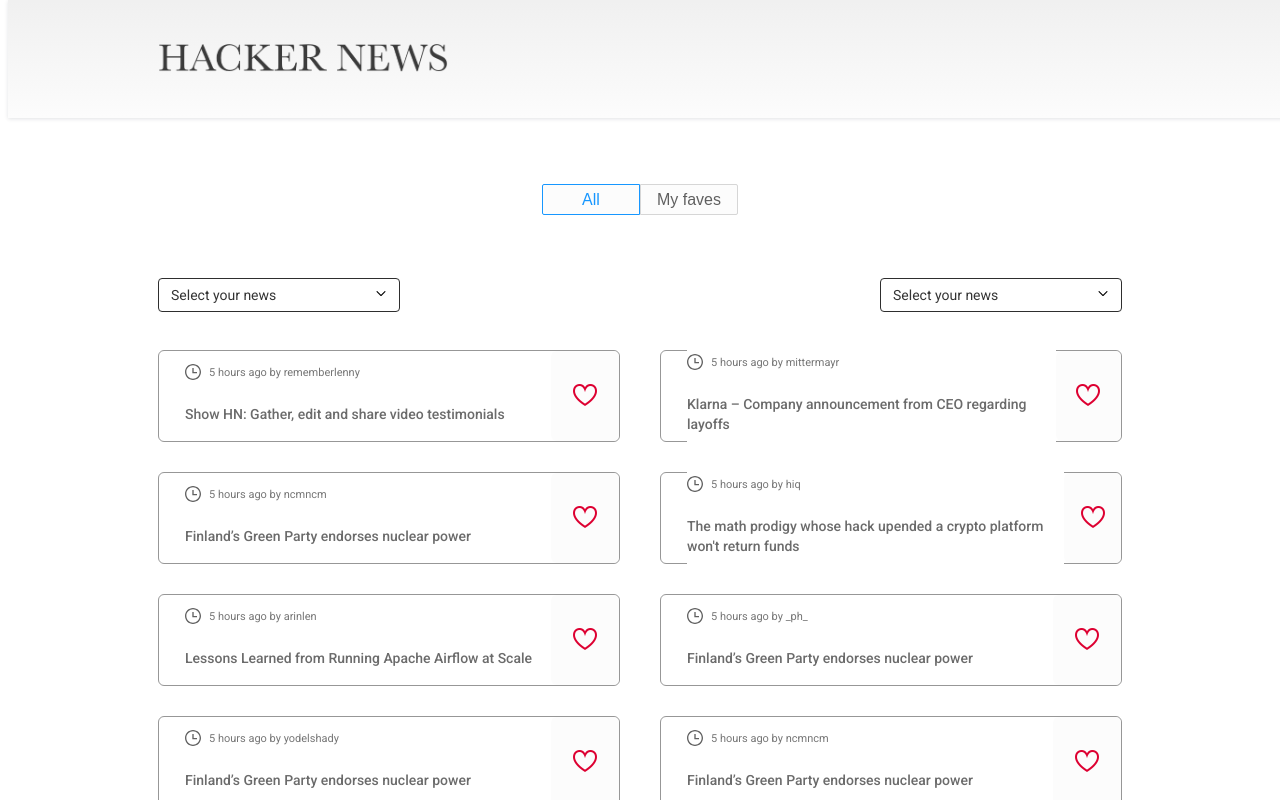
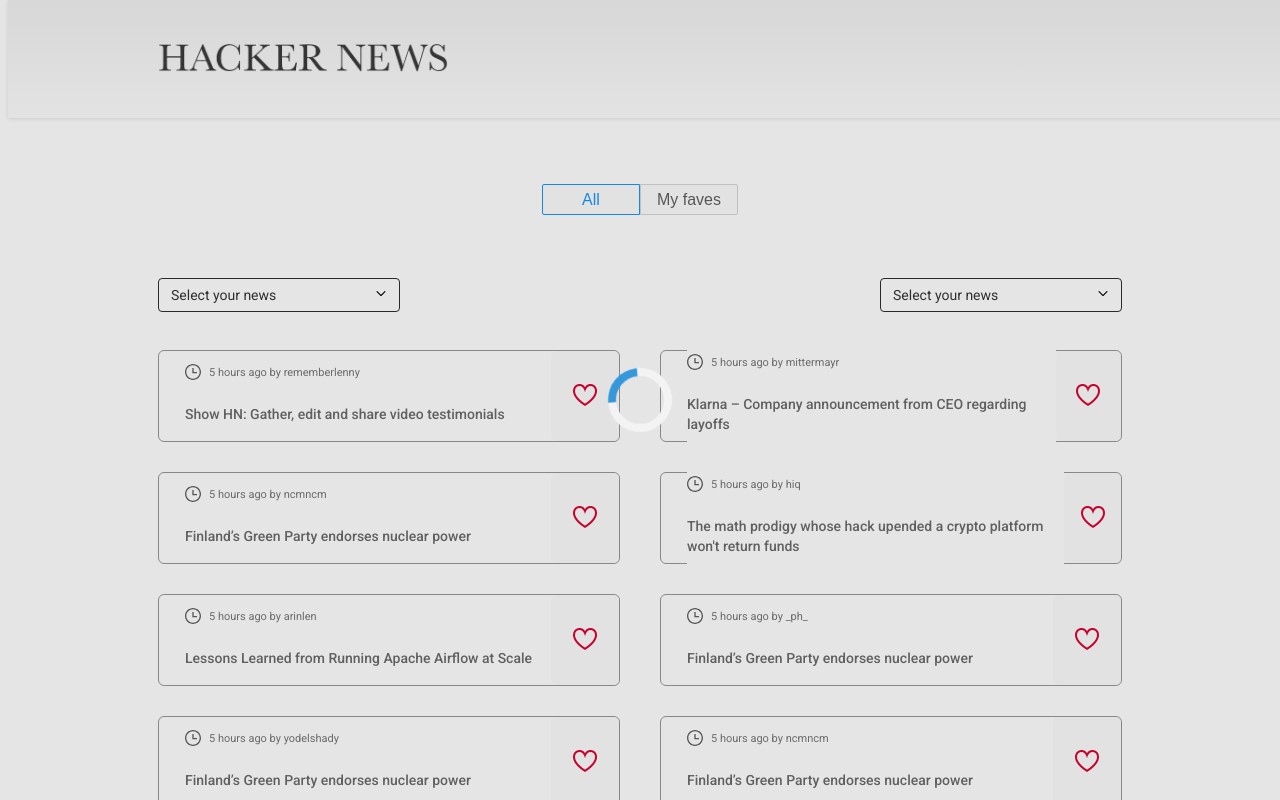
Before and after one commit to jperdomo95/jsnews, a React (Create React App) app: page / in a window 1280 px wide. Shown: the top 800 px of the page. Built offline with nearby package versions, Linux system fonts and the light colour scheme.

Commit message:
Loading layout and logic

```diff
--- a/public/index.html
+++ b/public/index.html
@@ -19,5 +19,6 @@
   <body>
     <noscript>You need to enable JavaScript to run this app.</noscript>
     <div id="root"></div>
+    <div id="portal"></div>
   </body>
 </html>
--- a/src/App.tsx
+++ b/src/App.tsx
@@ -1,12 +1,15 @@
 import Layout from './components/layout'
-import NewsList from './components/News/NewsList';
+import Index from './components/News/Index'
 import './App.css'
+import { LoadingProvider } from './context/LoadingContext';
 
 const App = () => {
   return (
-    <Layout>
-      <NewsList />
-    </Layout>
+    <LoadingProvider>
+      <Layout>
+        <Index />
+      </Layout>
+    </LoadingProvider>
   );
 }
 
--- /dev/null
+++ b/src/components/News/Index.tsx
@@ -0,0 +1,9 @@
+import { useState } from "react"
+import NewsList from "./NewsList"
+
+const Index = () => {
+  const [loading, setLoading] = useState(false)
+  return <NewsList />
+}
+
+export default Index
--- /dev/null
+++ b/src/components/layout/Loading.tsx
@@ -0,0 +1,23 @@
+import { createPortal } from "react-dom"
+import { LoadingContainer } from "./styled"
+
+interface Props {
+  children: JSX.Element | JSX.Element[];
+  open: boolean;
+  toggleLoading: ()=>void;
+}
+
+const Loading = ({ children, open, toggleLoading }: Props) => {
+  if(!open) return null
+  const loadingDiv = document.getElementById('portal') as HTMLElement
+
+  return createPortal(
+    <LoadingContainer onClick={toggleLoading}>
+      {children}
+    </LoadingContainer>
+    ,
+    loadingDiv
+  )
+}
+
+export default Loading
--- a/src/components/layout/index.tsx
+++ b/src/components/layout/index.tsx
@@ -1,15 +1,21 @@
+import { useState, useContext } from 'react'
 import Header from './Header'
+import Loading from './Loading'
 import Footer from './Footer'
-import { StyledBody } from './styled'
-
+import { StyledBody, LoadingSpinner, } from './styled'
+import { LoadingContext } from '../../context/LoadingContext';
 interface Props {
   children: JSX.Element | JSX.Element[];
 }
 
+
 const Layout = ({ children }: Props) => {
+  const { isLoading, toggleLoading } = useContext(LoadingContext)
+
   return (
     <>
     <Header />
+    <Loading open={isLoading} toggleLoading={toggleLoading}><LoadingSpinner /></Loading>
     <StyledBody>
       {children}
     </StyledBody>
--- a/src/components/layout/styled/index.ts
+++ b/src/components/layout/styled/index.ts
@@ -1,4 +1,4 @@
-import styled from 'styled-components'
+import styled, { keyframes } from 'styled-components'
 
 export const StyledHeader = styled.header`
   width: 100%;
@@ -45,3 +45,28 @@ export const PaginatorItemActive = styled.button`
   color: #fff;
   font-size: 14px;
 `
+
+export const LoadingContainer = styled.div`
+  position: fixed;
+  z-index: 30;
+  top: 0;
+  bottom: 0;
+  right: 0;
+  left: 0;
+  background-color: rgba(0, 0, 0, .1);
+  display: flex;
+  justify-content: center;
+  align-items: center;
+`
+const rotateAnimation = keyframes`
+  from { transform: rotate(0deg); }
+  to { transform: rotate(360deg); }
+`
+export const LoadingSpinner = styled.div`
+  border: 8px solid #f3f3f3;
+  border-radius: 50%;
+  border-top: 8px solid #3498db;
+  width: 48px;
+  height: 48px;
+  animation: ${rotateAnimation} 2s linear infinite;
+`
--- /dev/null
+++ b/src/context/LoadingContext.tsx
@@ -0,0 +1,23 @@
+import { createContext, useState } from 'react'
+
+export interface LoadingContextProps {
+    isLoading: boolean;
+    toggleLoading: () => void;
+}
+
+export const LoadingContext = createContext( {} as LoadingContextProps )
+
+export const LoadingProvider = ({ children }: any ) => {
+  const [isLoading, setIsLoading] = useState(true)
+  const toggleLoading = () => {
+    setIsLoading(!isLoading)
+  }
+    return (
+        <LoadingContext.Provider value={{
+          isLoading,
+          toggleLoading,
+        }}>
+            { children }
+        </LoadingContext.Provider>
+    )
+}
```
